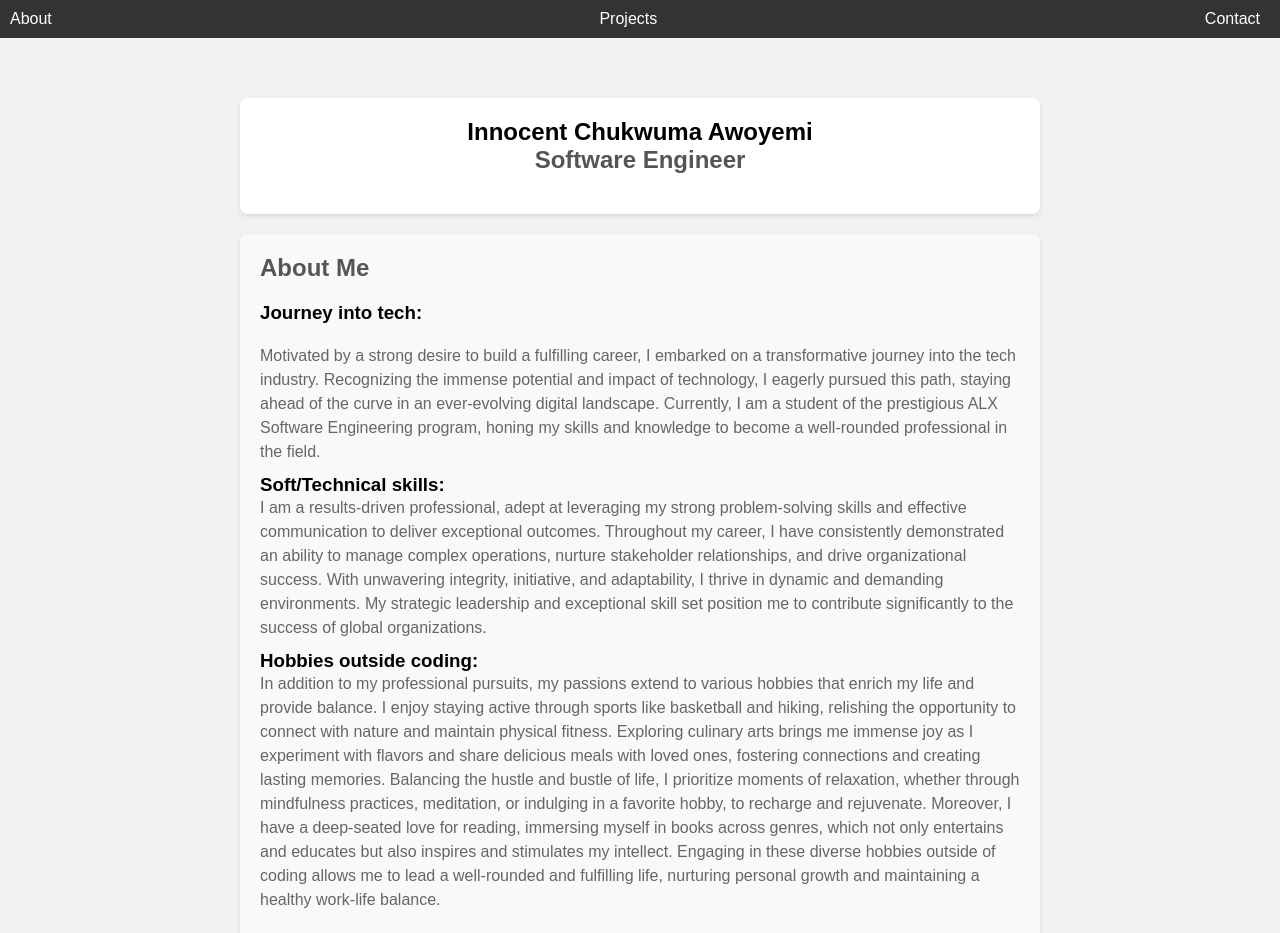
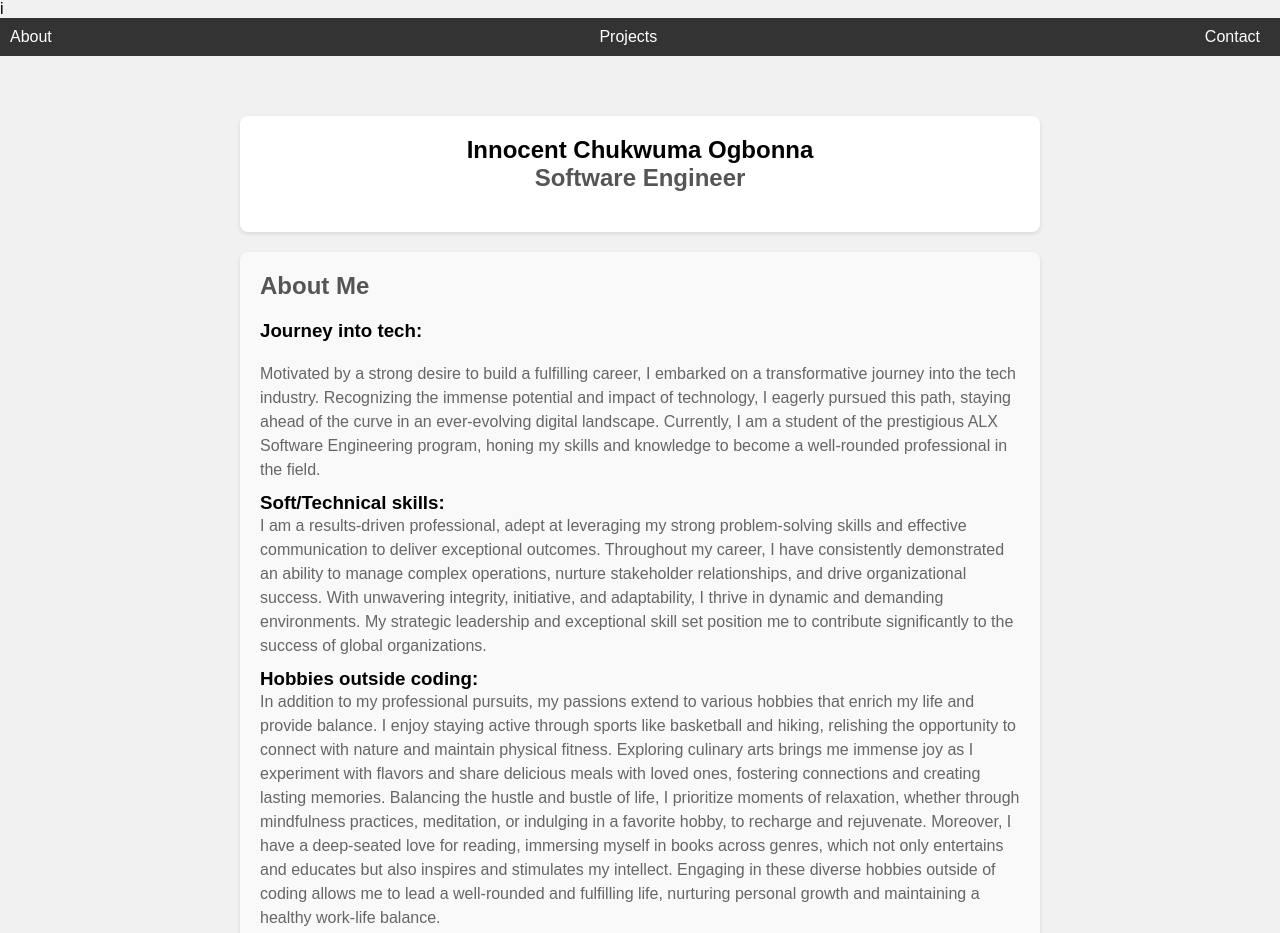
Before and after one commit to ichukwuma40/landing-page, a plain HTML site: page index.html in a window 1280 px wide. Shown: the top 933 px of the page. Drawn offline with Linux system fonts and the light colour scheme; a script that the page names is missing.

Commit message:
index.html edited

```diff
--- a/index.html
+++ b/index.html
@@ -2,8 +2,8 @@
 <html lang="en">
 <head>
   <meta charset="UTF-8">
-  <meta name="viewport" content="width=device-width, initial-scale=1.0">
-  <title> Innocent Chukwuma - Software Engineer</title>
+  <meta name="viewport" content="width=device-width, initial-scale=1.0">i
+  <title> Innocent Chukwuma Ogbonna - Software Engineer</title>
   <link rel="stylesheet" href="styles.css">
   <style>
     header {
@@ -68,7 +68,7 @@
 
   <main>
     <section id="hero">
-      <h1> Innocent Chukwuma Awoyemi</h1>
+      <h1> Innocent Chukwuma Ogbonna</h1>
       <h2>Software Engineer</h2>
     </section>
 
@@ -148,7 +148,7 @@
       <ul>
         <li>Email: ichukwuma40@gmail.com</li>
         <li>Phone: +2348055568510</li>
-        <li>LinkedIn: <a href="https://www.linkedin.com/in/innocent-chukwuma-b169b9239/" target="_blank">Innocent Chukwuma</a></li>
+        <li>LinkedIn: <a href="https://www.linkedin.com/in/innocent-chukwuma-b169b9239/" target="_blank">Innocent Chukwuma Ogbonna</a></li>
       </ul>
     </section>
   </main>
```
Also changed, not shown: 1 other file.
